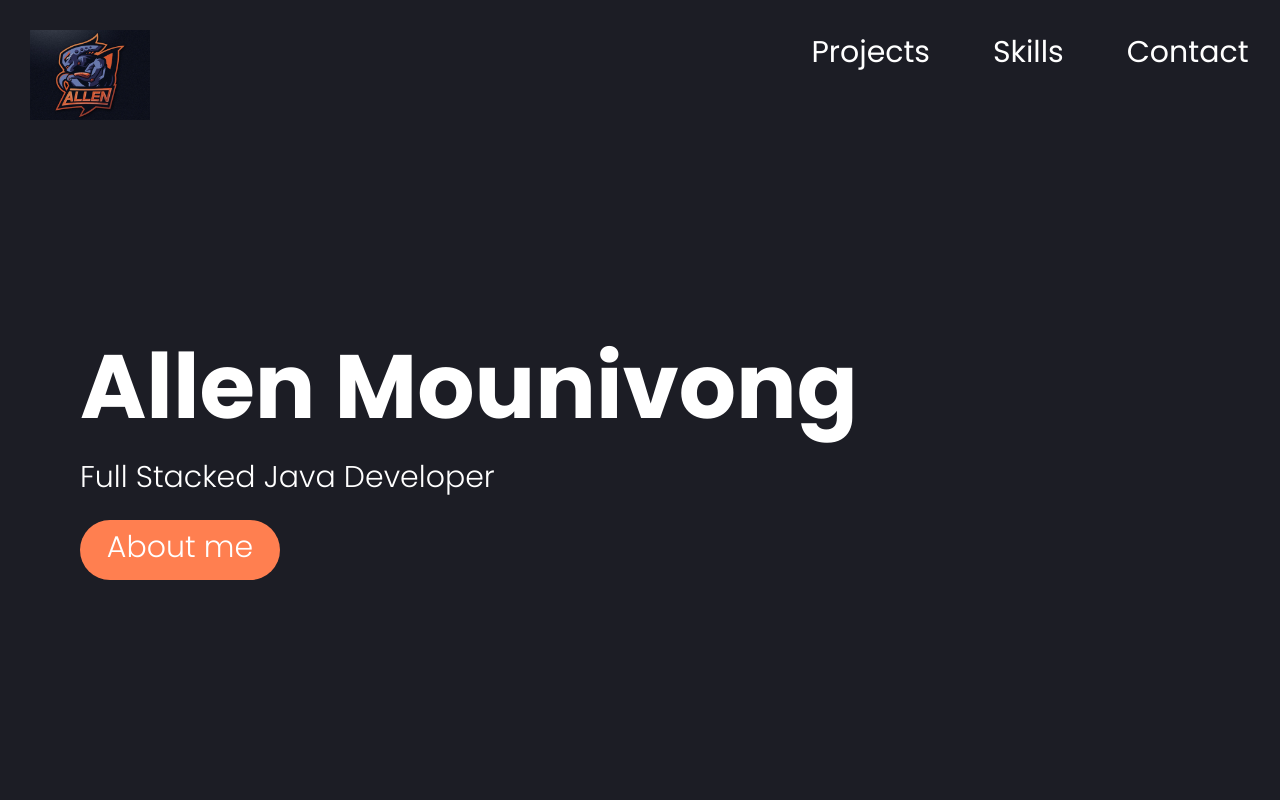
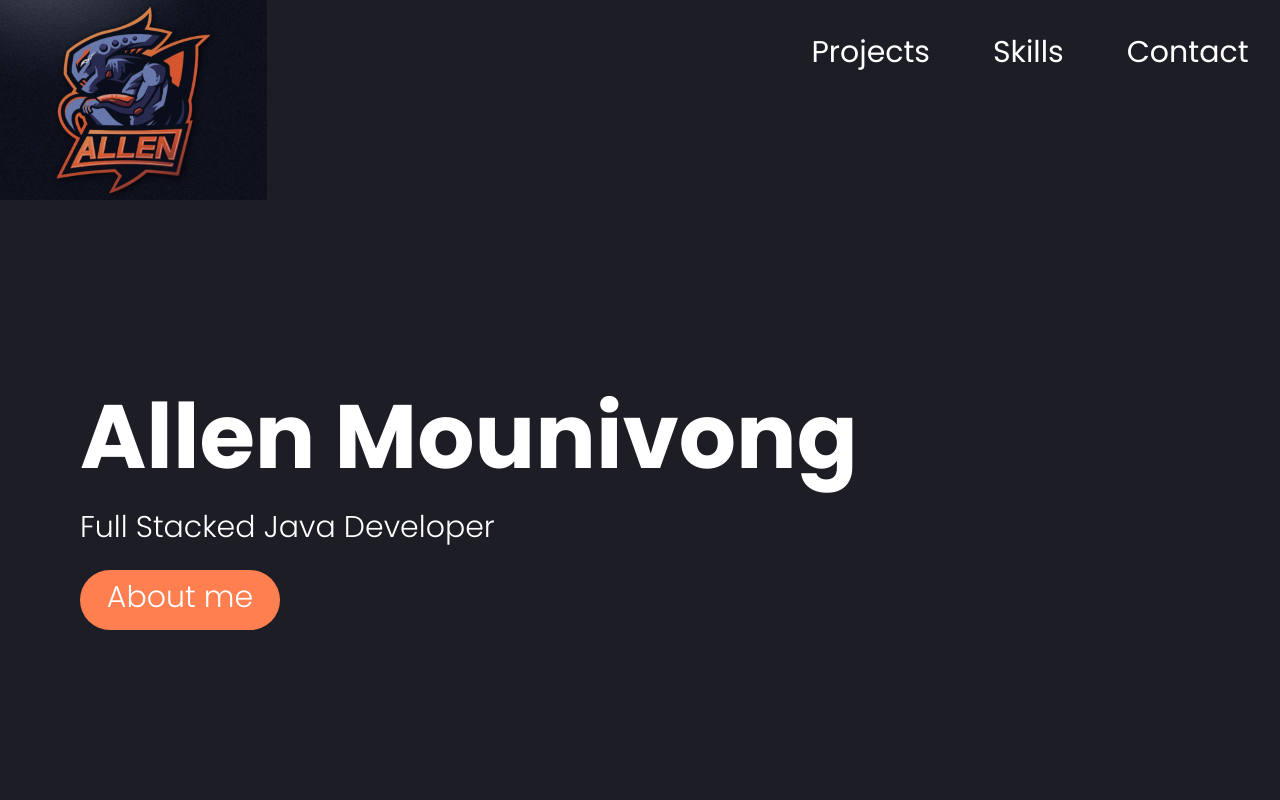
Before and after one commit to allenm679/allenm679.github.io, a plain HTML site: page index.html in a window 1280 px wide. Shown: the top 800 px of the page. Drawn offline with nearby package versions, Linux system fonts and the light colour scheme.

Commit message:
5th change

```diff
--- a/index.html
+++ b/index.html
@@ -134,7 +134,7 @@
         <h2>Contact me</h2>
         <p>allenmounivong@gmail.com</p>
             <div class="social">
-             <div><a href="allenmounivong@gmail.com" class="social">
+             <div><a href="" class="social">
                  <svg xmlns="http://www.w3.org/2000/svg" fill="#ef744b" width="50" height="50" viewBox="0 0 24 24"><path d="M12 12.713l-11.985-9.713h23.97l-11.985 9.713zm0 2.574l-12-9.725v15.438h24v-15.438l-12 9.725z"/></svg>
                 </a></div>
             <div class="social">
--- a/src/styles.css
+++ b/src/styles.css
@@ -98,8 +98,8 @@ p{
 }
 
 .logo{
-    height: 90px;
-    margin: 30px;
+    height: 200px;
+    margin: 0px;
 }
 
 .social{
```
